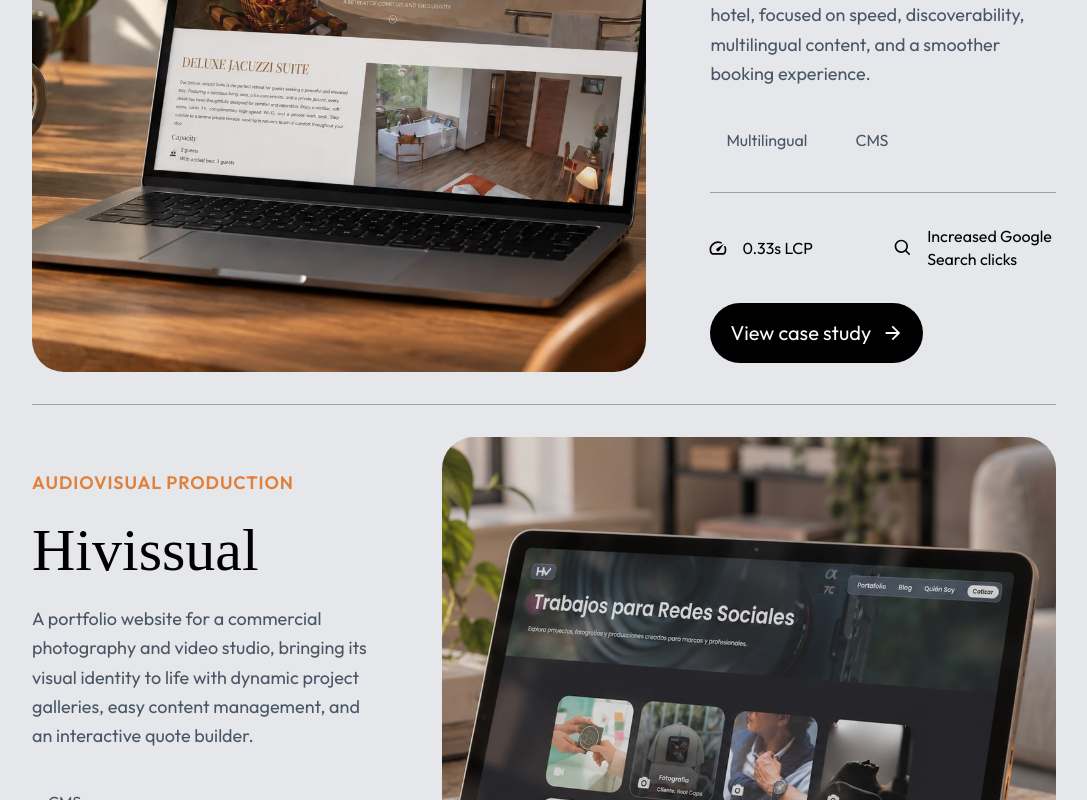
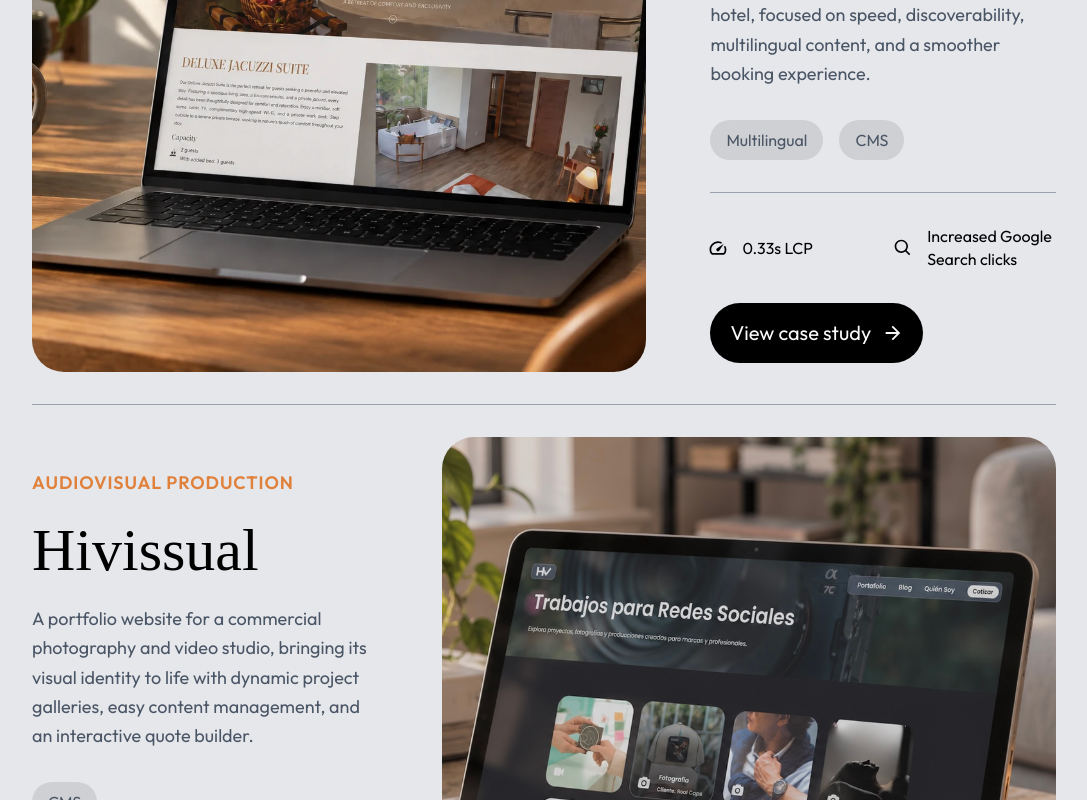
Before and after one commit to SamuelsPaws/portfolio, a Next.js app: page /en/portfolio in a window 1280 px wide. Shown: the part 1240-2040 px from the top of the page, without its empty margins (96-1183 px from the left). Built offline with nearby package versions, Linux system fonts and the light colour scheme; a web font is replaced by a local one.

Commit message:
small fix

```diff
--- a/app/[locale]/portfolio/components/project-card/subcomponents/ImplementationItem.tsx
+++ b/app/[locale]/portfolio/components/project-card/subcomponents/ImplementationItem.tsx
@@ -6,7 +6,7 @@
     return (
     <div className="
         max-w-full px-3 sm:px-4 py-2 wrap-break-word
-        bg-gray-200 dark:bg-br-gray-600
+        bg-black/10 dark:bg-br-gray-600
         text-secondary
         rounded-full"
     >
```
